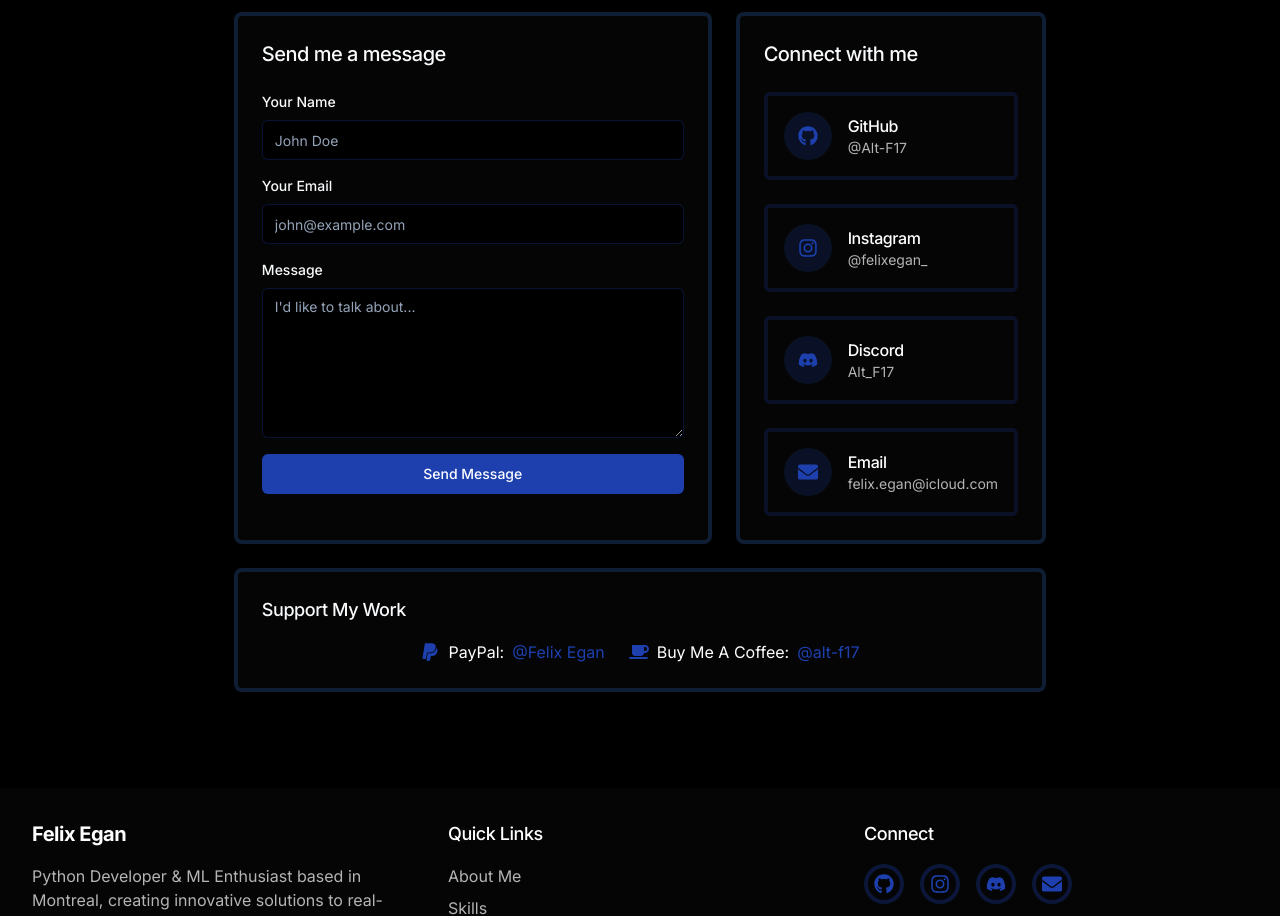
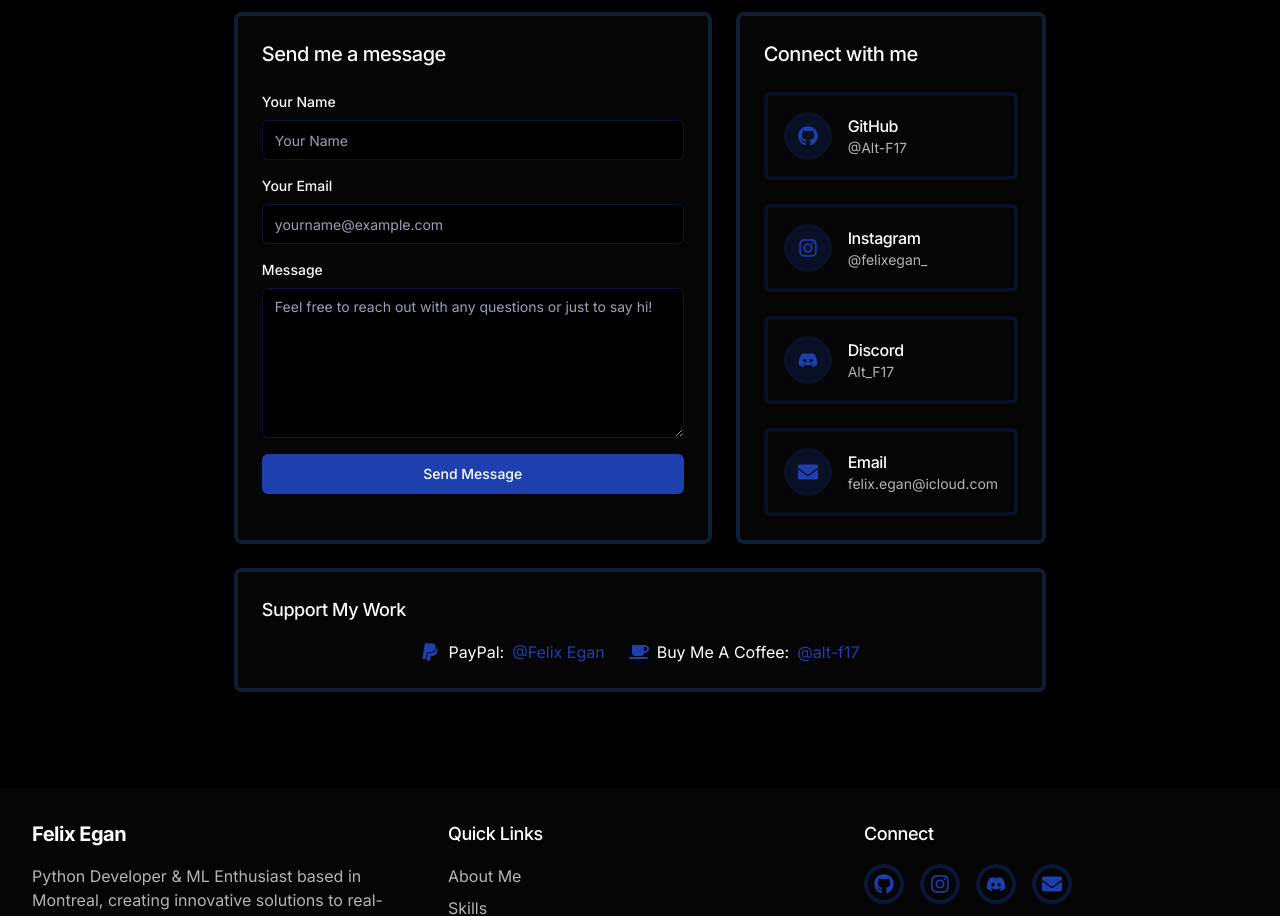
Before and after one commit to Alt-F17/Alt-F17.github.io, a React (Vite) app: page / in a window 1280 px wide. Shown: the part 3480-4396 px from the top of the page. Built offline with nearby package versions, Linux system fonts and the light colour scheme.

Commit message:
upd: email placeholders

```diff
--- a/src/components/sections/Contact.tsx
+++ b/src/components/sections/Contact.tsx
@@ -78,7 +78,7 @@ export const Contact = () => {
                     </label>
                     <Input
                       id="name"
-                      placeholder="John Doe"
+                      placeholder="Your Name"
                       required
                       className="bg-space-dark border-space-accent/30 focus:border-space-accent"
                     />
@@ -91,7 +91,7 @@ export const Contact = () => {
                     <Input
                       id="email"
                       type="email"
-                      placeholder="john@example.com"
+                      placeholder="yourname@example.com"
                       required
                       className="bg-space-dark border-space-accent/30 focus:border-space-accent"
                     />
@@ -103,7 +103,7 @@ export const Contact = () => {
                     </label>
                     <Textarea
                       id="message"
-                      placeholder="I'd like to talk about..."
+                      placeholder="Feel free to reach out with any questions or just to say hi!"
                       required
                       className="min-h-[150px] bg-space-dark border-space-accent/30 focus:border-space-accent"
                     />
```
